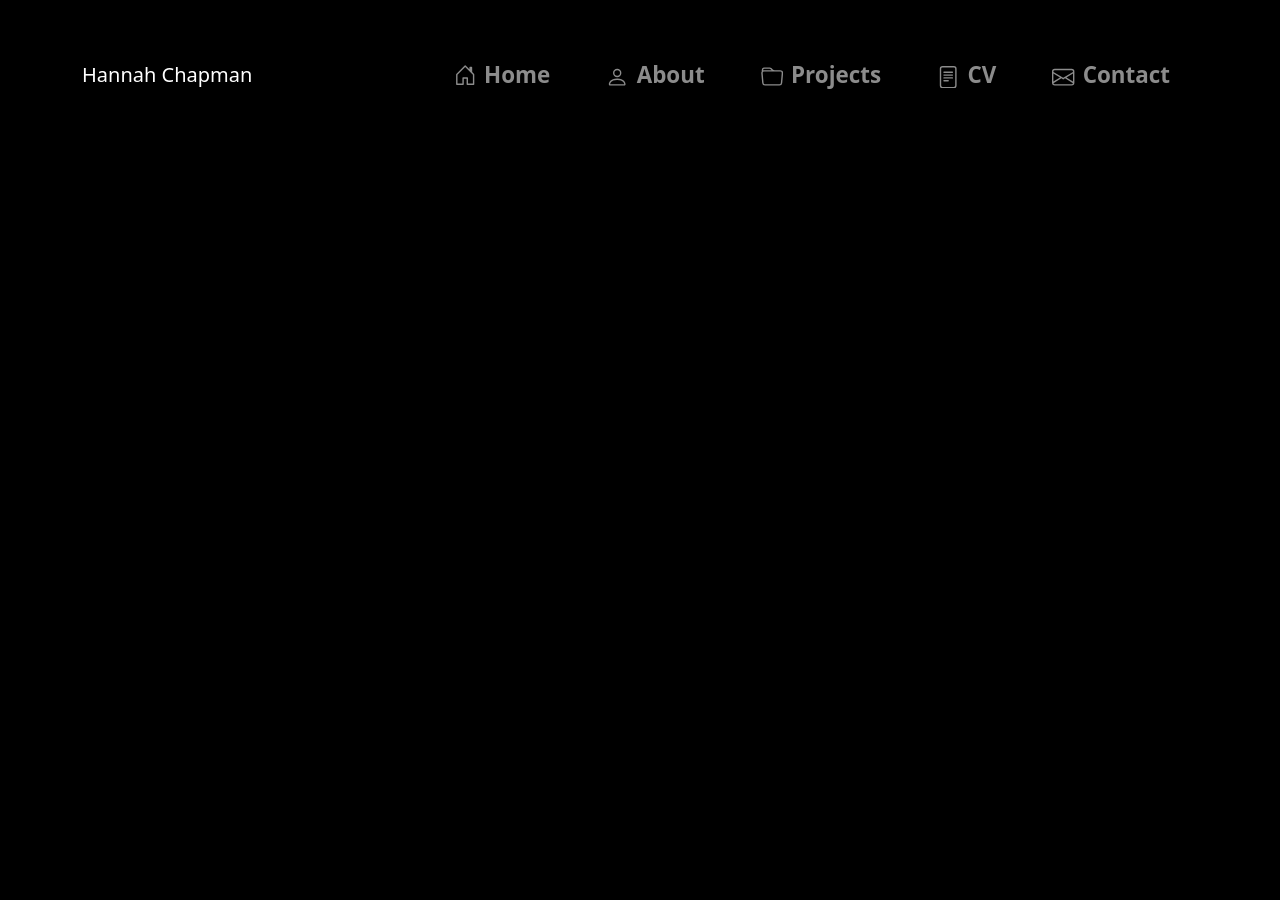
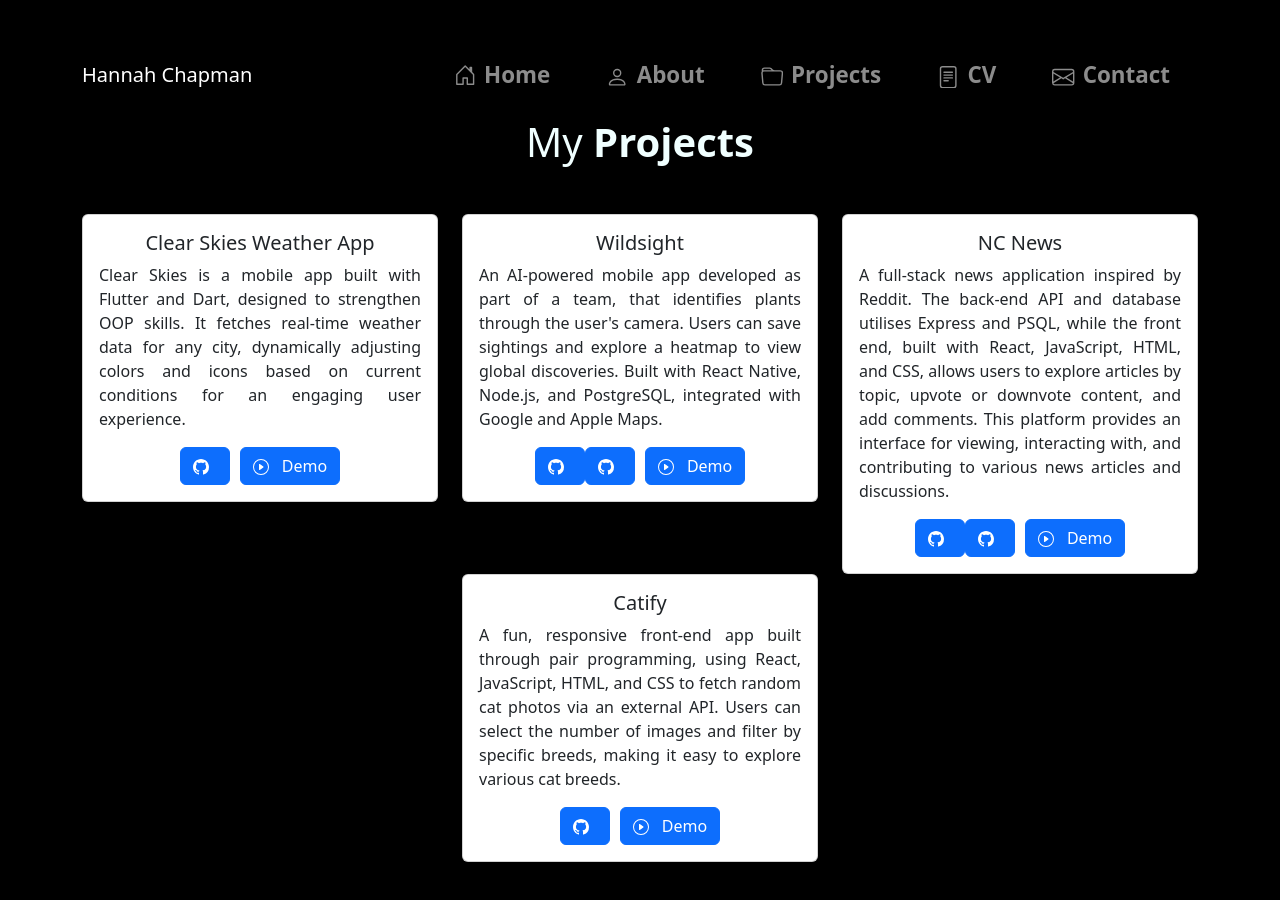
Before and after one commit to hannahchapman79/hannah-chapman-portfolio, a React (Create React App) app: page /projects in a window 1280 px wide. Shown: the top 900 px of the page. Before the commit the page ends 800 px from the top, so only its background shows below. Built offline with nearby package versions, Linux system fonts and the light colour scheme.

Commit message:
Adds an unstyled  ProjectGrid component to hold seperate project cards that display individual project content

```diff
--- a/src/App.js
+++ b/src/App.js
@@ -3,6 +3,7 @@ import Home from './components/Home';
 import NavBar from './components/Navbar';
 import { Route, Routes } from 'react-router-dom'
 import About from './components/about/About';
+import ProjectsGrid from "./components/projects/ProjectsGrid"
 
 function App() {
 
@@ -12,6 +13,7 @@ function App() {
       <Routes>
         <Route path="/" element={<Home />} />
         <Route path="/about" element={<About />} />
+        <Route path="/projects" element={<ProjectsGrid />} />
       </Routes>
     </>
   )
--- /dev/null
+++ b/src/components/projects/ProjectCard.jsx
@@ -0,0 +1,53 @@
+import React from "react";
+import Card from "react-bootstrap/Card";
+import Button from "react-bootstrap/Button";
+import { BsPlayCircle } from "react-icons/bs";
+import { BsGithub } from "react-icons/bs";
+import OverlayTrigger from 'react-bootstrap/OverlayTrigger';
+import Tooltip from 'react-bootstrap/Tooltip';
+
+function ProjectCard(props) {
+
+    const renderTooltip = () => (
+        <Tooltip id="button-tooltip">
+            Backend Repo
+        </Tooltip>
+    );
+
+    return (
+        <Card className="project-card">
+            <Card.Body>
+                <Card.Title>{props.title}</Card.Title>
+                <Card.Text style={{ textAlign: "justify" }}>
+                    {props.description}
+                </Card.Text>
+
+                <Button variant="primary" href={props.ghLink} target="_blank">
+                    <BsGithub /> &nbsp;
+                </Button>
+
+                {props.ghSecondaryLink && (
+                    <OverlayTrigger
+                        placement="bottom"
+                        delay={{ show: 250, hide: 400 }}
+                        overlay={renderTooltip()}
+                    >
+                        <Button variant="primary" href={props.ghSecondaryLink} target="_blank">
+                            <BsGithub /> &nbsp;
+                        </Button>
+                    </OverlayTrigger>
+                )}
+
+                <Button
+                    variant="primary"
+                    href={props.demoLink}
+                    target="_blank"
+                    style={{ marginLeft: "10px" }}
+                >
+                    <BsPlayCircle /> &nbsp; Demo
+                </Button>
+            </Card.Body>
+        </Card>
+    );
+}
+export default ProjectCard;
--- /dev/null
+++ b/src/components/projects/ProjectsGrid.jsx
@@ -0,0 +1,59 @@
+import React from "react";
+import { Container, Row, Col } from "react-bootstrap";
+import ProjectCard from "./ProjectCard";
+
+function Projects() {
+  return (
+    <Container fluid className="project-section">
+      <Container>
+        <h1 className="project-heading">
+          My <strong>Projects </strong>
+        </h1>
+        <p style={{ color: "black" }}>
+        Here are some recent projects I&apos;ve developed.
+        </p>
+        <Row style={{ justifyContent: "center", paddingBottom: "10px" }}>
+          <Col md={4} className="project-card-item">
+            <ProjectCard
+              title="Clear Skies Weather App"
+              description="Clear Skies is a mobile app built with Flutter and Dart, designed to strengthen OOP skills. It fetches real-time weather data for any city, dynamically adjusting colors and icons based on current conditions for an engaging user experience."
+              ghLink="https://github.com/hannahchapman79/Clear-Skies-Weather-App"
+              demoLink="https://drive.google.com/file/d/1ae1AzyVsOoVHljPtHj8L2Hk7fjC0QbeS/view?usp=sharing"
+            />
+          </Col>
+
+          <Col md={4} className="project-card-item">
+            <ProjectCard
+              title="Wildsight"
+              description="An AI-powered mobile app developed as part of a team, that identifies plants through the user's camera. Users can save sightings and explore a heatmap to view global discoveries. Built with React Native, Node.js, and PostgreSQL, integrated with Google and Apple Maps."
+              ghLink="https://github.com/DevDolphin7/WildSight-FE"
+              ghSecondaryLink="https://github.com/fekoware/wildside-be"
+              demoLink="https://northcoders.com/project-phase/wildsight"
+            />
+          </Col>
+
+          <Col md={4} className="project-card-item">
+            <ProjectCard
+              title="NC News"
+              description="A full-stack news application inspired by Reddit. The back-end API and database utilises Express and PSQL, while the front end, built with React, JavaScript, HTML, and CSS, allows users to explore articles by topic, upvote or downvote content, and add comments. This platform provides an interface for viewing, interacting with, and contributing to various news articles and discussions."
+              ghLink="https://github.com/hannahchapman79/nc-news"
+              ghSecondaryLink="https://github.com/hannahchapman79/be-nc-news"
+              demoLink="https://66b5de66c4712d2e55c90430--hdcnews.netlify.app/"
+            />
+          </Col>
+
+          <Col md={4} className="project-card-item">
+            <ProjectCard
+              title="Catify"
+              description="A fun, responsive front-end app built through pair programming, using React, JavaScript, HTML, and CSS to fetch random cat photos via an external API. Users can select the number of images and filter by specific breeds, making it easy to explore various cat breeds."
+              ghLink="https://github.com/hannahchapman79/Catify "
+              demoLink="https://hannahs-catify-app.netlify.app/"
+            />
+          </Col>
+        </Row>
+      </Container>
+    </Container>
+  );
+}
+
+export default Projects;
```
